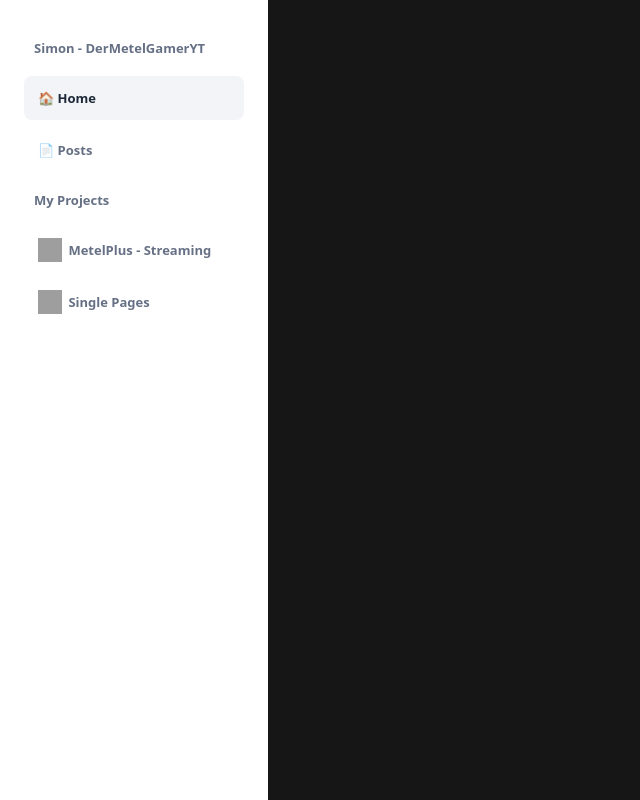
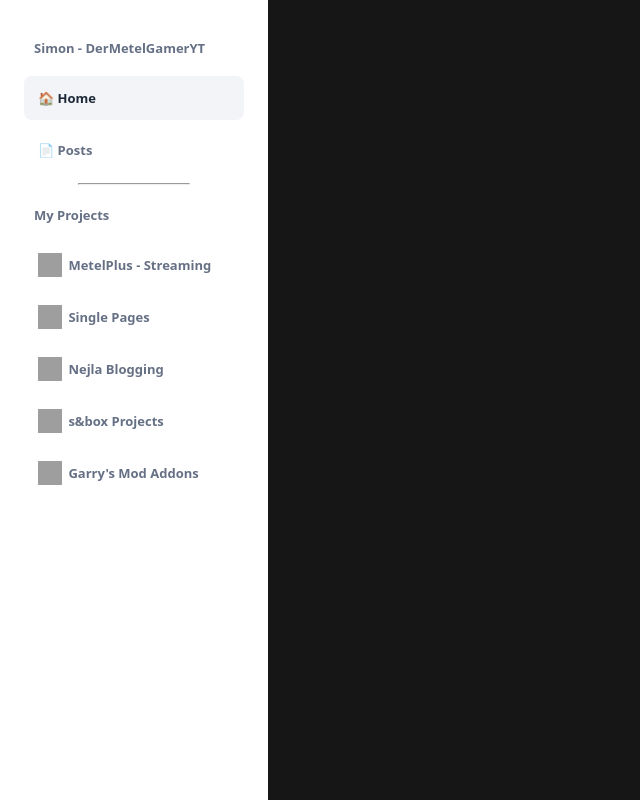
Before and after one commit to MetelGamerYT/Nejla-Blogging, a PHP site: page / in a window 1280 px wide. Shown: the whole page, without its empty margins (0-640 px from the left). Run offline with PHP 8.4, Linux system fonts and the light colour scheme; grey boxes are pictures that could not be loaded.

Commit message:
Added my other Projects; Code improvement.

```diff
--- a/index.php
+++ b/index.php
@@ -1,4 +1,3 @@
-
 <!DOCTYPE html>
 <html lang="en">
 <head>
@@ -34,6 +33,10 @@
         font-weight: bold;
         font-size: 13px;
         line-height: 24px;
+    }
+
+    .sidebar-body hr {
+        width: 50%;
     }
 
     .sidebar-header {
@@ -97,6 +100,7 @@
                 <a href="posts">
                     <div><span>&#128196 Posts</span></div>
                 </a>
+                <hr>
                 <div class="sidebar-header"><span>My Projects</span></div>
                 <a href="https://github.com/MetelGamerYT/MetelPlus">
                     <div><img src="https://raw.githubusercontent.com/MetelGamerYT/MetelPlus/main/settings/webmedia/metelplus_logo.png" height="24" width="24" alt=""><span>MetelPlus - Streaming</span></div>
@@ -104,7 +108,21 @@
 
                 <a href="https://github.com/MetelGamerYT/Single-Pages">
                 <div><img src="https://github.githubassets.com/images/modules/logos_page/GitHub-Mark.png" alt="" height="24" width="24"><span>Single Pages</span></div>
-                </a></div>
+                </a>
+
+                <a href="https://github.com/MetelGamerYT/Nejla-Blogging">
+                <div><img src="https://i.imgur.com/6XhdPxi.png" alt="" height="24" width="24"><span>Nejla Blogging</span></div>
+                </a>
+
+                <a href="https://github.com/MetelGamerYT/SandBox-Projects">
+                <div><img src="https://upload.wikimedia.org/wikipedia/commons/a/a7/S%26box_logo_new.png" alt="" height="24" width="24"><span>s&box Projects</span></div>
+                </a>
+
+                <a href="https://github.com/MetelGamerYT/GarrysMod-Addons">
+                <div><img src="https://steamuserimages-a.akamaihd.net/ugc/395553315328698553/C96F9BF14AE6439C24DD3292687A30B1DC498660/" alt="" height="24" width="24"><span>Garry's Mod Addons</span></div>
+                </a>
+
+                </div>
             </div>
         </div>
     </header>
```
